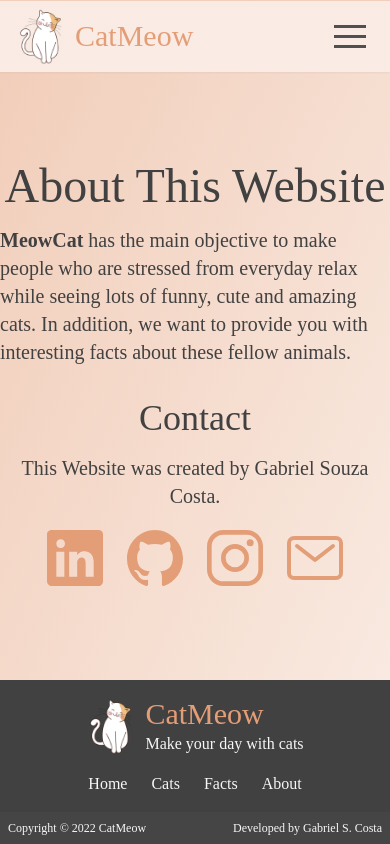
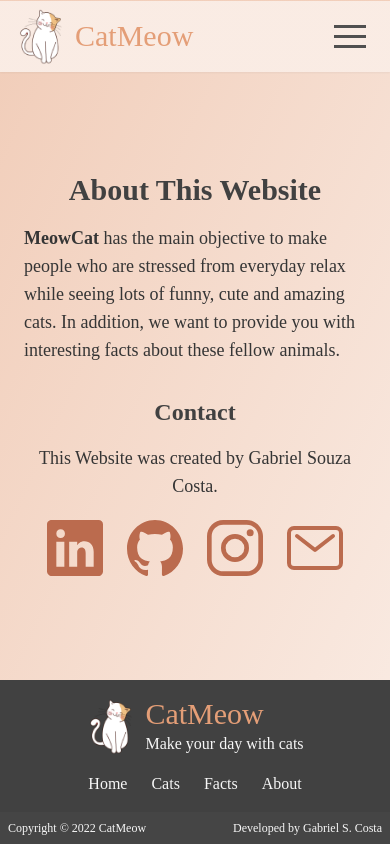
Before and after one commit to GabrielSouzaCosta/catmeow, a Next.js app: page /about in a window 390 px wide. Built offline with nearby package versions, Linux system fonts and the light colour scheme; a web font is replaced by a local one.

Commit message:
responsive home screen and about

```diff
--- a/layout/Navbar.tsx
+++ b/layout/Navbar.tsx
@@ -8,7 +8,7 @@ const Navbar = () => {
   const [ isSidebarToggled, setIsSidebarToggled ] = useState(false);
 
   return (
-    <div className="nav-background sticky top-0 inset-x-0 shadow-sm">
+    <div className="nav-background sticky top-0 inset-x-0 shadow-sm z-20">
         <nav className='bg-white/0.9 font-secondary z-20'>
             <div className='container py-1.5 mx-auto flex justify-between items-center lg:py-4 px-4 z-30 relative'>
                 <Logo />
--- a/pages/about/index.tsx
+++ b/pages/about/index.tsx
@@ -13,42 +13,42 @@ const About = () => {
             </title>
         </Head>
         <Layout>
-          <div className="container lg:px-96 mx-auto flex flex-col justify-center my-4">
+          <div className="container px-6 lg:px-96 mx-auto flex flex-col justify-center my-8 lg:my-4">
             <div className="mb-8">
-              <h1 className='text-center text-5xl text-dark mb-4'>
+              <h1 className='text-center text-3xl lg:text-5xl text-dark mb-4 font-semibold'>
                 About This Website
               </h1>
-              <p className='text-xl text-dark'>
+              <p className='text-lg lg:text-xl text-darkSecondary'>
                 <strong>MeowCat</strong> has the main objective to make people who are stressed from everyday relax while seeing lots of funny, cute and amazing cats. In addition, we want to provide you with interesting facts about these fellow animals.
               </p>
             </div>
 
             <div className="text-center">
-              <h2 className='text-center text-4xl text-dark mb-4'>
+              <h2 className='text-center text-2xl lg:text-4xl text-dark mb-4 font-semibold'>
                 Contact
               </h2>
-              <p className='text-xl text-dark'>
+              <p className='text-lg lg:text-xl text-darkSecondary'>
                 This Website was created by Gabriel Souza Costa.
               </p>
               <ul className='flex justify-center gap-x-4 mt-4'>
                 <li>
-                  <Link href="https://www.linkedin.com/in/gabriel-souza-costa-8443481bb/" target="_blank">
-                    <IoLogoLinkedin size={64} className="text-primary" />
+                  <Link href="https://www.linkedin.com/in/gabriel-souza-costa-8443481bb/" target="_blank" className='text-secondary hover:bg-white' >
+                    <IoLogoLinkedin size={64} />
                   </Link>
                 </li>
                 <li>
-                  <Link href="https://github.com/GabrielSouzaCosta/" target="_blank">
-                    <IoLogoGithub size={64} className="text-primary" />
+                  <Link href="https://github.com/GabrielSouzaCosta/" target="_blank" className='text-secondary hover:text-white transition-all'>
+                    <IoLogoGithub size={64} />
                   </Link>
                 </li>
                 <li>
-                  <Link href="https://www.instagram.com/__gabrielscosta__/" target="_blank">
-                    <IoLogoInstagram size={64} className="text-primary" />
+                  <Link href="https://www.instagram.com/__gabrielscosta__/" target="_blank" className='text-secondary hover:text-white transition-all'>
+                    <IoLogoInstagram size={64} />
                   </Link>
                 </li>
                 <li>
-                  <Link href="mailto:gabrielsscosta2010@hotmail.com" target="_blank">
-                    <IoMailOutline size={64} className="text-primary" />
+                  <Link href="mailto:gabrielsscosta2010@hotmail.com" target="_blank" className='text-secondary hover:text-white transition-all'>
+                    <IoMailOutline size={64} />
                   </Link>
                 </li>
               </ul>
--- a/pages/facts/index.tsx
+++ b/pages/facts/index.tsx
@@ -38,17 +38,17 @@ const Facts = () => {
         </Head>
         <Layout>
           <div className="flex min-h-80vh items-center">
-            <div className='container mx-auto text-center py-2 xl:px-60'>
+            <div className='container mx-auto text-center py-2 px-6 xl:px-60'>
               { isLoading || isImageLoading ?
                 <p>
                   Loading Fact...
                 </p>
                 :
                 <>
-                  <h1 className='text-center text-5xl text-dark my-4'>
+                  <h1 className='text-center text-4xl lg:text-5xl text-dark my-4'>
                     Cat Facts
                   </h1>
-                  <p className='text-darkSecondary text-2xl'>
+                  <p className='text-darkSecondary text-lg lg:text-2xl'>
                     &quot;{fact && fact?.data?.fact}&quot;
                   </p>
 
--- a/pages/index.tsx
+++ b/pages/index.tsx
@@ -19,9 +19,23 @@ export default function Home() {
       </Head>
 
       <Layout>
+          <div className="container mx-auto px-8 xl:px-40">
+            <Header />
+
+            <PillSection />
+
+            <CatsPhotosSection />
+
+            <CatFactsSection />
+
+          </div>
+      </Layout>
+    </>
+  )
+}
+
+const Header = () => (
   <header>
-          <div className="container mx-auto px-8 xl:px-40">
-
     <div className="flex flex-col lg:flex-row items-center justify-center gap-x-20 min-h-80vh mt-8">
       <div className="flex flex-col gap-y-4 lg:gap-y-6 flex-wrap">
         <h1 className='text-5xl xl:text-6xl text-dark'>
@@ -39,33 +53,18 @@ export default function Home() {
           </ButtonPrimaryOutline>
         </div>
       </div>
-              <HeaderImage />
-            </div>
-
-
-            <PillSection />
-
-            <CatsPhotosSection />
-
-            <CatFactsSection />
-
-          </div>
-        </header>
-      </Layout>
-    </>
-  )
-}
-
-const HeaderImage = () => (
       <div className='relative w-60 h-60 xl:w-80 xl:h-80 my-8'>
         <Image src={OrangeCat} alt="" fill className='object-contain' />
       </div>
+    </div>
+  </header>
+
 )
 
 const PillSection = () => (
   <section className='flex items-center w-full py-20'>
     <div className="flex items-center rounded-full w-full py-1 relative home-pill-button">
-      <div className="relative w-20 h-20 lg:w-24 lg:h-24">
+      <div className="relative w-16 h-16 lg:w-24 lg:h-24">
         <Image
           src={CuriousCat}
           alt=""
@@ -88,12 +87,12 @@ const PillSection = () => (
 
 const CatsPhotosSection = () => (
   <section className='flex min-h-80vh items-center w-full'>
-    <div className="flex justify-between gap-x-2 w-full">
+    <div className="flex flex-col lg:flex-row justify-between gap-x-2 w-full">
       <div className='mt-[15%]'>
-        <h4 className='text-dark text-5xl mb-1.5'>
-          Find Cute Cats
+        <h4 className='text-dark font-bold text-3xl lg:text-5xl mb-1.5'>
+          Cats Gallery
         </h4>
-        <p className='text-2xl mb-6 text-darkSecondary  '>
+        <p className='text-md lg:text-xl mb-6 text-darkSecondary'>
           Find cute and funny cats in the cats photos generator
         </p>
         <ButtonDark>
@@ -108,6 +107,7 @@ const CatsPhotosSection = () => (
           height={200}
           sizes="(max-width: 768px) 100vw, 50vw,
           "
+          className='mt-6 lg:mt-0'
         />
 
     </div>
@@ -116,13 +116,20 @@ const CatsPhotosSection = () => (
 
 const CatFactsSection = () => (
   <section className='flex min-h-80vh items-center w-full mb-16'>
-    <div className="flex gap-x-40 items-center w-full">
-      <Image src={CatButterfly} alt="" />
+    <div className="flex flex-col-reverse lg:flex-row gap-x-4 lg:gap-x-20 items-center w-full">
+      <div className="relative w-80 h-80 lg:h-[500px] lg:w-96">
+        <Image
+          src={CatButterfly}
+          alt=""
+          className='object-contain p-1 mt-4 lg:mt-0'
+          fill
+        />
+      </div>
       <div>
-        <h4 className='text-dark text-5xl mb-1.5'>
-          Cats Facts
+        <h4 className='text-dark font-bold text-3xl lg:text-5xl mb-1.5'>
+          Caty Facts
         </h4>
-        <p className='text-darkSecondary text-xl mb-8'>
+        <p className='text-darkSecondary text-md lg:text-xl mb-4 lg:mb-8'>
           Learn More about these smart and cute animals.
         </p>
         <ButtonWhite>
```
Lines whose indentation alone changed are shown as unchanged.
